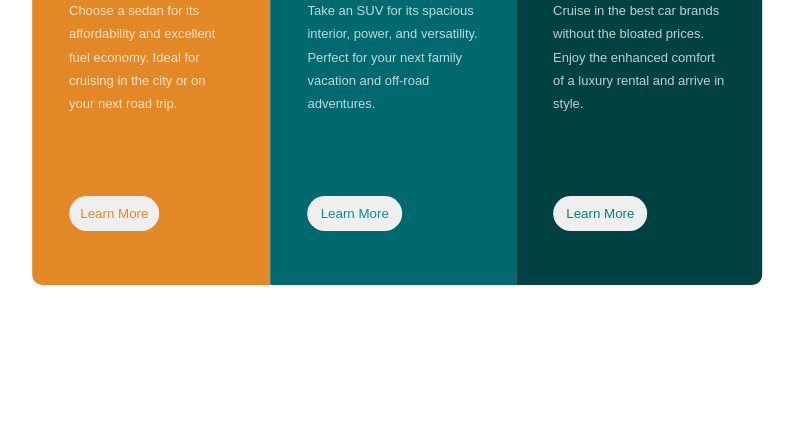
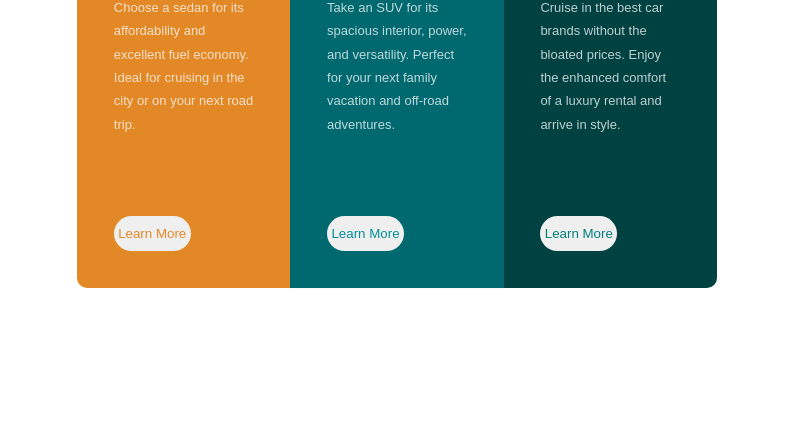
Before and after one commit to KaptainCS3/HTML----CSS, a plain HTML site: page index.html in a window 1280 px wide. Shown: the part 360-800 px from the top of the page, without its empty margins (243-1037 px from the left). Drawn offline with Linux system fonts and the light colour scheme.

Commit message:
Fix responsive

```diff
--- a/style.css
+++ b/style.css
@@ -7,10 +7,10 @@ body{
     font-family: Arial, Helvetica, sans-serif;
 }
 /* ---------Desktop view---------- */
-@media (min-width: 768px) and (max-width: 1440px){
+@media (min-width: 770px){
 .inner{
-    width: 57%;
-    height: 450px;
+    width: auto;
+    height: auto;
     margin: 20px auto;
     display: flex;
     position: absolute;
@@ -21,6 +21,7 @@ body{
 .div{
     padding: 2.3em;
     margin: 0;
+    width: 33.33%;
 }
 .img{
     margin-top: 15px;
@@ -72,10 +73,10 @@ p{
 
 /*   -----------  mobile view  -----------*/
 
-@media (min-width: 375px) and (max-width: 768px) {
+@media (min-width: 375px) and (max-width: 769px) {
     .inner{
         max-width: 236px;
-        height: 600px;
+        height: auto;
         margin: 20px auto;
         position: absolute;
         top: 50%;
```
